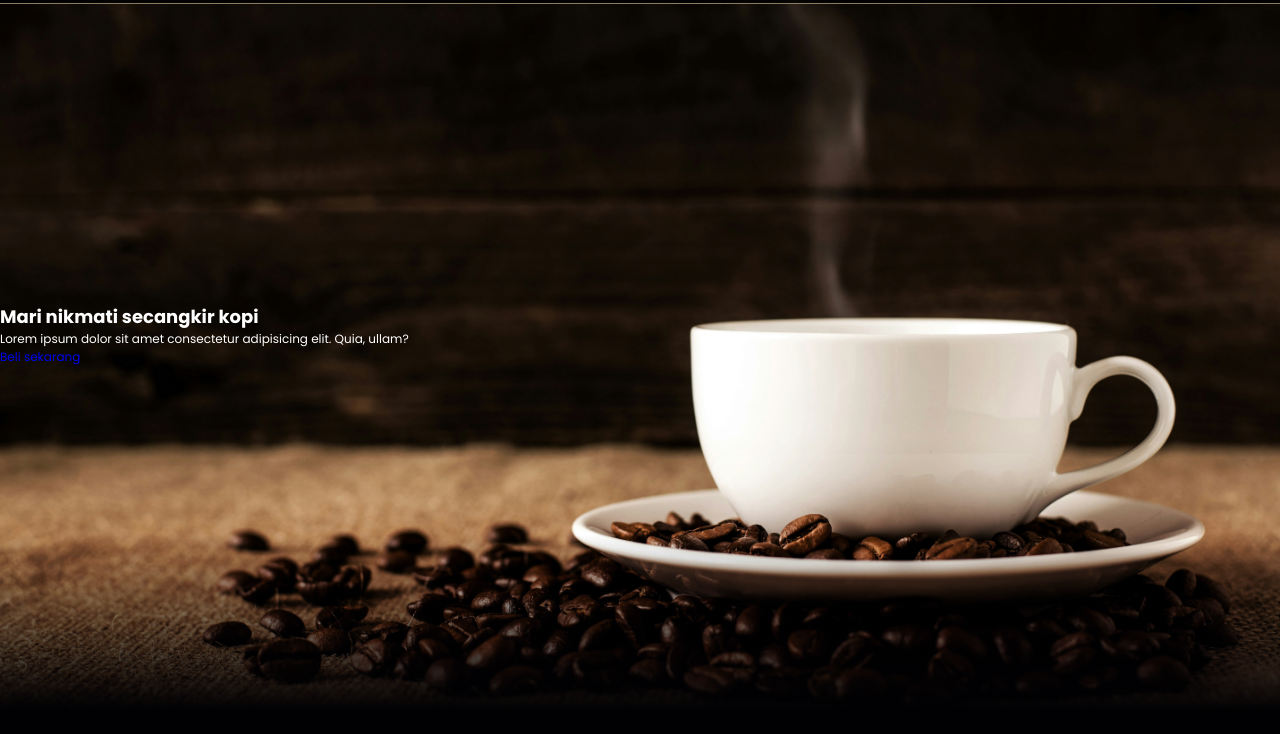
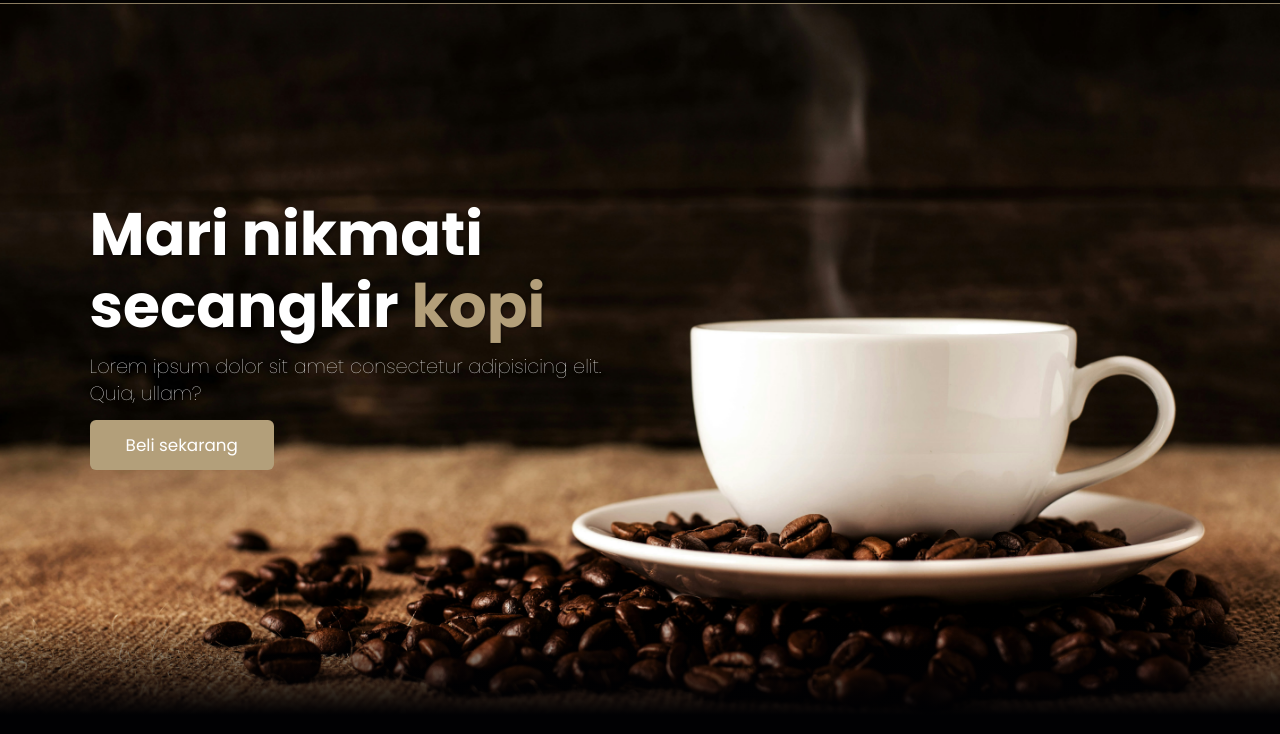
Before and after one commit to nicolynk03/kenangan-kopi-senja-WPU, a plain HTML site: page index.html in a window 1280 px wide. Shown: the part 66-800 px from the top of the page. Drawn offline with nearby package versions, Linux system fonts and the light colour scheme.

Commit message:
cta button implemented

```diff
--- a/CSS/style.css
+++ b/CSS/style.css
@@ -114,11 +114,49 @@ body {
     display: block;
     position: absolute;
     width: 100%;
-    height:100%;
-    background: linear-gradient(0deg, rgba(1, 1, 3, 1) 3%, rgba(255, 255, 255, 0) 25%);
+    height:30%;
+    bottom: 0;
+    background: linear-gradient(0deg, rgba(1, 1, 3, 1) 8%, rgba(255, 255, 255, 0) 50%);
 }
 
+.hero .content {
+    padding: 1.4rem 7%;
+    max-width: 60rem;
+}
 
+.hero .content h1 {
+    font-size: 5em;
+    color: #fff;
+    text-shadow: 1px 1px 3px rgba(1, 1, 3, 0.5);
+    line-height: 1.2;
+}
+
+.hero .content h1 span {
+    color: var(--primary);
+}
+
+.hero .content p {
+    font-size: 1.6rem;
+    margin-top: 1rem;
+    line-height: 1.4;
+    font-weight: 100;
+    text-shadow: 1px 1px 3px rgba(1, 1, 3, 0.5);
+
+}
+
+/* cta button */
+.hero .content .cta {
+    margin-top: 1rem;
+    /* allows margin and padding */
+    display: inline-block;
+    /* top and bottom: 1rem, left and right:3rem */
+    padding: 1rem 3rem;
+    font-size: 1.4rem;
+    color: #fff;
+    background-color: var(--primary);
+    border-radius: 0.5rem;
+    box-shadow: 1px 1px 3px tgba(1, 1, 3, 0.5);
+}
 
 /* media queries (read more on responsive breakpoints as a reference) */
 
```
